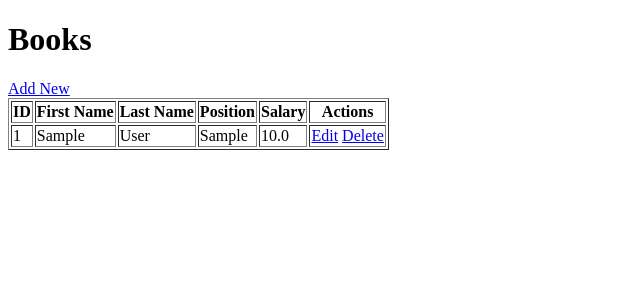
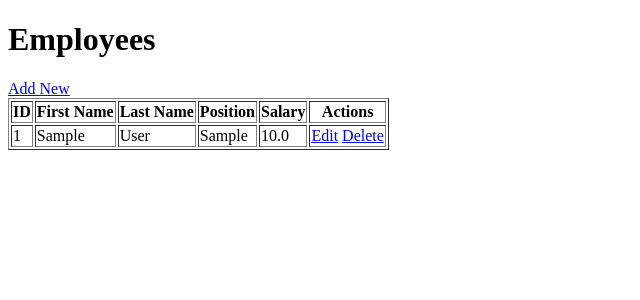
Before and after one commit to earl-stephen-guinita/skillstest, a Flask app: page / in a window 1280 px wide. Shown: the top 300 px of the page, without its empty margins (0-640 px from the left). Run offline with Flask 3, Linux system fonts and the light colour scheme; tables that the repository leaves empty hold one stand-in row (values such as "Sample post").

Commit message:
fixed some bugs from firstName typo in UPDATE query, and wrong heading

```diff
--- a/03_employees/app.py
+++ b/03_employees/app.py
@@ -42,7 +42,7 @@ def edit(id):
         lName = request.form["lastName"]
         position = request.form["position"]
         salary = request.form["salary"]
-        conn.execute("UPDATE employees SET firstname=?, lastName=?, position=?, salary=? WHERE id=?",
+        conn.execute("UPDATE employees SET firstName=?, lastName=?, position=?, salary=? WHERE id=?",
                      (fName, lName, position, salary, id))
         conn.commit()
         conn.close()
--- a/03_employees/templates/index.html
+++ b/03_employees/templates/index.html
@@ -2,7 +2,7 @@
 <html>
 <head><title>App</title></head>
 <body>
-    <h1>Books</h1>
+    <h1>Employees</h1>
     <a href="/add">Add New</a>
     <table border="1">
         <tr>
```
